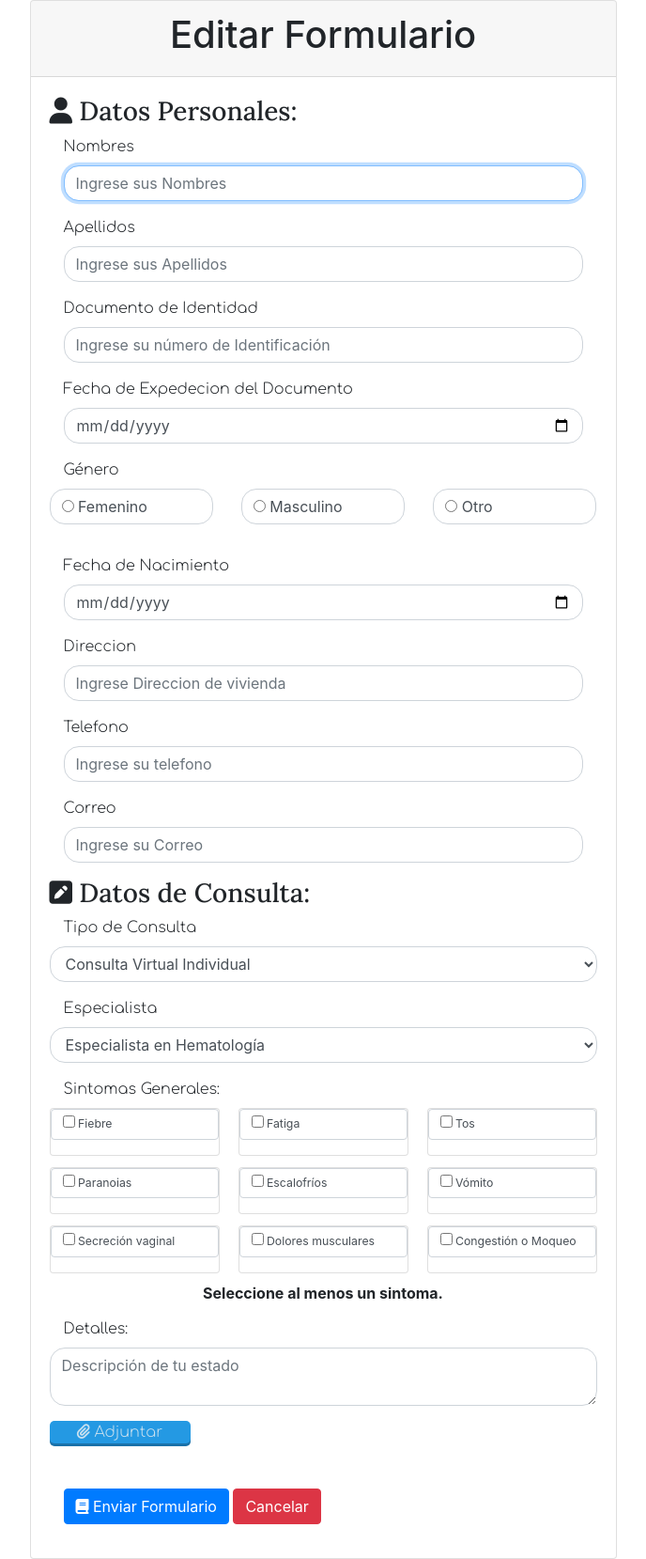
After one commit to LuisFOsG/Consulta-Medica, a PHP site: page /editar.php in a window 1280 px wide. The commit adds this page. Shown: the whole page at 94% size, without its empty margins (296-984 px from the left). Run offline with PHP 8.4, Linux system fonts and the light colour scheme; data comes from the database, SQL or seed files in the repository; data that the repository does not hold is empty; some libraries are stand-ins or nearby versions.

Commit message:
Comienzo de la pagina editar
Co-authored-by: Bryan Steven Muñoz Cruzado <bryan312@hotmail.com>

```diff
--- a/dbconnection/verificationform.php
+++ b/dbconnection/verificationform.php
@@ -57,7 +57,6 @@
             mostrar($ti, $fechaexp);
         }
     }
-    /* TODO Realizar edicion del formulario, de forma en la que se cree una nueva consulta y editar la consulta*/
 
     /* Form Grande :v */
     if(isset($_POST['Nombres'])){
--- /dev/null
+++ b/editar.php
@@ -0,0 +1,202 @@
+<?php
+    include("dbconnection/conexion.php");//Conexión a la Base de Datos
+
+    if(isset($_POST['cedr'])){
+        $cedula = $_POST['cedr'];
+        $fecha = $_POST['venci'];
+
+        $con = conectar();
+
+        $consulta = "SELECT usuario.ccusuario, usuario.nombres, usuario.apellidos, usuario.genero, usuario.fechaexpedicion, usuario.fechanacimiento, usuario.direccion, usuario.telefono, usuario.correo, usuario.adjuntar, datosconsultas.descripcion, datosconsultas.tipoconsulta, tipoespecialista.idtipo FROM usuario
+        inner join datosconsultas on datosconsultas.idconsultas = usuario.Idconsultas
+        inner join especialistas on especialistas.ccespe = usuario.Ccespe
+        inner join tipoespecialista on tipoespecialista.idtipo = especialistas.Idtipo
+        WHERE ccusuario = '$cedula' AND fechaexpedicion = '$fecha'";
+        $resultado = mysqli_query($con, $consulta) or die ( "Algo ha salido mal en la consulta a la base de datos");
+        while ($valores = mysqli_fetch_array($resultado)) {
+            $nombre = $valores["nombres"];
+            $apellidos = $valores["apellidos"];
+            if($valores["genero"]==1){
+                $genero = 'Femenino';
+            }
+            if($valores["genero"]==2){
+                $genero = 'Masculino';
+            }
+            if($valores["genero"]==3){
+                $genero = 'Otro';
+            }
+            $fechanac = $valores["fechanacimiento"];
+            $mail = $valores["correo"];
+            $date = $valores["direccion"];
+            $tel = $valores["telefono"];
+            $details = $valores["descripcion"];
+            $archivo = $valores["adjuntar"];
+            $tipocons = $valores["tipoconsulta"];
+            $tipoespe = $valores["idtipo"];
+        }
+    }
+?>
+<?php
+        include("particiones/head.php");
+?>
+
+<div class="row">
+    <div class="col-3">
+    </div>
+    <div class="col-6">
+        <div class="card">
+            <div class="card-header">
+                <h1 class="text-center">Editar Formulario</h1>
+            </div>
+            <div class="card-body text-left">
+                <form action="formulario.php" method="POST" enctype="multipart/form-data">
+                    <h3 class="titulo"><i class="fas fa-user"></i> Datos Personales:</h3>
+                    <div class="form-group">
+                        <label class="col control-label parrafo">Nombres</label>
+                        <div class="col">
+                            <input type="text" name="Nombres" class="form-control redondear"
+                                placeholder="Ingrese sus Nombres" <?php echo "value='$nombre'"; ?> required autofocus>
+                        </div>
+                    </div>
+                    <div class="form-group">
+                        <label class="col control-label parrafo">Apellidos</label>
+                        <div class="col">
+                            <input type="text" name="Apellidos" class="form-control redondear"
+                                placeholder="Ingrese sus Apellidos" <?php echo "value='$apellidos'"; ?> required>
+                        </div>
+                    </div>
+                    <div class="form-group">
+                        <label class="col control-label parrafo">Documento de Identidad</label>
+                        <div class="col">
+                            <input id="cambioo" type="Number" min="0" name="Documentos" class="form-control redondear"
+                                placeholder="Ingrese su número de Identificación" <?php echo "value='$cedula'"; ?> required>
+                            <div id="usuarioEncontrado"></div>
+                        </div>
+                    </div>
+                    <div class="form-group">
+                        <label class="col control-label parrafo">Fecha de Expedecion del Documento</label>
+                        <div class="col">
+                            <input type="date" name="FechaVencimiento" class="form-control redondear"
+                                placeholder="DD/MM/AAAA" <?php echo "value='$fecha'"; ?> required>
+                        </div>
+                    </div>
+                    <div class="form-group">
+                        <label class="col control-label parrafo">Género</label>
+                        <div class="row">
+                            <div class="col">
+                                <div class="form-group form-control redondear">
+                                    <input type="radio" name="genero" id="femenino" value="Femenino"
+                                    <?php if($genero=="Femenino"){echo "checked";} ?> >
+                                    <label for="femenino" required> Femenino</label>
+                                </div>
+                            </div>
+                            <div class="col">
+                                <div class="form-group form-control redondear">
+                                    <input type="radio" name="genero" id="masculino" value="Masculino"
+                                    <?php if($genero=="Masculino"){echo "checked";} ?> >
+                                    <label for="masculino" required> Masculino</label>
+                                </div>
+                            </div>
+                            <div class="col">
+                                <div class="form-group form-control redondear">
+                                    <input type="radio" name="genero" id="otro" value="Otro"
+                                    <?php if($genero=="Otro"){echo "checked";} ?> required>
+                                    <label for="otro"> Otro</label>
+                                </div>
+                            </div>
+                        </div>
+                    </div>
+                    <div class="form-group">
+                        <label class="col control-label parrafo">Fecha de Nacimiento</label>
+                        <div class="col">
+                            <input type="date" name="FechaNacimiento" class="form-control redondear"
+                                placeholder="DD/MM/AAAA" <?php echo "value='$fechanac'"; ?> required>
+                        </div>
+                    </div>
+                    <div class="form-group">
+                        <label class="col control-label parrafo">Direccion</label>
+                        <div class="col">
+                            <input type="text" name="Direccion" class="form-control redondear"
+                                placeholder="Ingrese Direccion de vivienda" <?php echo "value='$date'"; ?> required>
+                        </div>
+                    </div>
+                    <div class="form-group">
+                        <label class="col control-label parrafo">Telefono</label>
+                        <div class="col">
+                            <input type="Number" min="0" name="Telefono" class="form-control redondear"
+                                placeholder="Ingrese su telefono" <?php echo "value='$tel'"; ?> required>
+                        </div>
+                    </div>
+                    <div class="form-group">
+                        <label class="col control-label parrafo">Correo</label>
+                        <div class="col">
+                            <input type="email" name="Correo" class="form-control redondear"
+                                placeholder="Ingrese su Correo" <?php echo "value='$mail'"; ?> required>
+                        </div>
+                    </div>
+                    <h3 class="titulo"><i class="fas fa-pen-square"></i> Datos de Consulta:</h3>
+                    <div class="form-group">
+                        <label class="col control-label parrafo">Tipo de Consulta</label>
+                        <select name="TipoConsulta" class="col form-control redondear" required>
+                            <option name="TipoConsulta" value="CInd" <?php if($tipocons==1){echo "selected";} ?> >Consulta Virtual Individual</option>
+                            <option name="TipoConsulta" value="CDom" <?php if($tipocons==2){echo "selected";} ?> >Consulta Domiciliaria</option>
+                            <option name="TipoConsulta" value="CDes" <?php if($tipocons==3){echo "selected";} ?> >Consulta de Despacho</option>
+                        </select>
+                    </div>
+
+                    <div class="form-group">
+                        <label class="col control-label parrafo">Especialista</label>
+                        <select name="Especialistas" class="col form-control redondear" required>
+                            <?php
+                                $con = conectar();
+                                $consulta = "SELECT * FROM tipoespecialista";
+                                $resultado = mysqli_query($con, $consulta) or die ( "Algo ha salido mal en la consulta a la base de datos");
+                                while ($valores = mysqli_fetch_array($resultado)) {
+                                    echo '<option name="Especialistas" value="'.$valores["nombretipoesp"].'">'.$valores["nombretipoesp"].'</option>';
+                                }
+                            ?>
+                        </select>
+                    </div>
+                    <div class="form-group">
+                        <label class="col control-label parrafo">Sintomas Generales:</label>
+                        <div class="card-columns">
+                            <?php
+                                $con = conectar();
+                                $consulta = "SELECT * FROM sintomas";
+                                $resultado = mysqli_query($con, $consulta) or die ( "Algo ha salido mal en la consulta a la base de datos");
+                                while ($valores = mysqli_fetch_array($resultado)) {
+                                    echo '<div class="card">';
+                                    echo '<div class="form-group form-control" style="font-size: 77%;">';
+                                    echo '<input type="checkbox" name="sintoma[]" id="'.$valores["nombresintoma"].'" value="'.$valores["nombresintoma"].'"> <label for="'.$valores["nombresintoma"].'"> '.$valores["nombresintoma"].'</label>';
+                                    echo '</div>';
+                                    echo '</div>';
+                                }
+                            ?>
+                        </div>
+                        <h6 class="text-center"><strong>Seleccione al menos un sintoma.</strong></h6>
+                    </div>
+                    <div class="form-group">
+                        <label class="col control-label parrafo">Detalles:</label>
+                        <textarea type="text" name="Descripcion" class="form-control redondear"
+                            placeholder="Descripción de tu estado" required><?php echo $details; ?></textarea>
+                    </div>
+                    <div class="form-group" id="divArchivo">
+                        <p class="parrafo" id="textArchivo"><i class="fas fa-paperclip"></i> Adjuntar</p>
+                        <input type="file" name="Adjuntar" id="archivo" onchange="cambio()" accept=".pdf">
+                    </div>
+                    <p class="fuenteArchivo" id="nameArchivo"><?php echo $archivo; ?></p>
+
+                    <!-- Boton -->
+                    <div class="form-group">
+                        <label class="col control-label">&nbsp;</label>
+                        <div class="col">
+                            <button type="submit" class="btn btn-primary"><i class="fas fa-book"></i> Enviar
+                                Formulario</button>
+                            <a href="index.php" class="btn btn-danger">Cancelar</a>
+                        </div>
+                    </div>
+                </form>
+            </div>
+        </div>
+    </div>
+</div>
```
Also changed, not shown: dbconnection/mostrardatos.php (+22 -15 lines).
